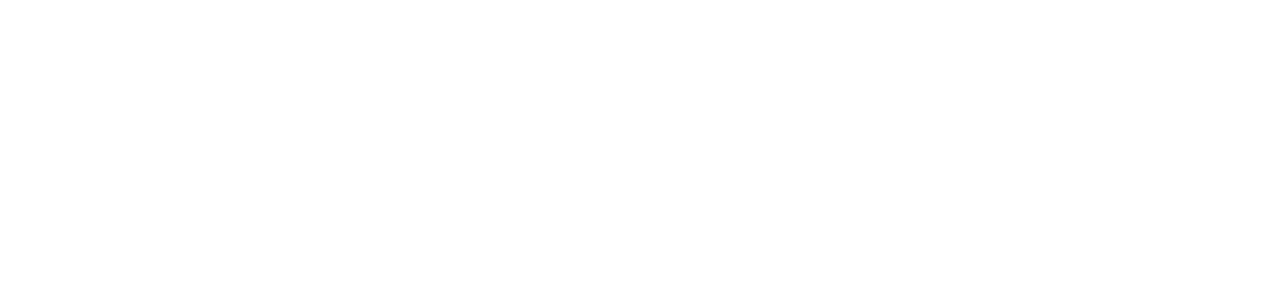
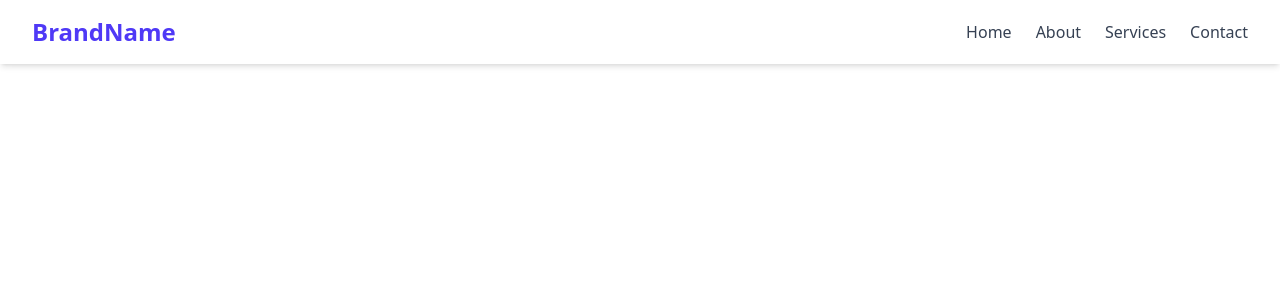
Before and after one commit to DKLakshman/E-Commerce-Web-Application, a React (Vite) app in the folder frontend/: page /nav in a window 1280 px wide. Before the commit this address had no page. Shown: the top 300 px of the page. Built offline with nearby package versions, Linux system fonts and the light colour scheme.

Commit message:
Create Footer : Frontend

```diff
--- a/frontend/package.json
+++ b/frontend/package.json
@@ -10,7 +10,11 @@
     "preview": "vite preview"
   },
   "dependencies": {
+    "@fortawesome/fontawesome-svg-core": "^6.7.2",
+    "@fortawesome/free-brands-svg-icons": "^6.7.2",
+    "@fortawesome/react-fontawesome": "^0.2.2",
     "@tailwindcss/vite": "^4.1.11",
+    "lucide-react": "^0.525.0",
     "react": "^19.1.0",
     "react-dom": "^19.1.0",
     "react-router-dom": "^7.6.3",
--- a/frontend/src/App.jsx
+++ b/frontend/src/App.jsx
@@ -3,11 +3,8 @@
 import "./App.css";
 import Register from "./pages/Register";
 import Login from "./pages/Login";
-import Hero from "./components/home/Hero";
-import ContactUs from "./components/home/ContactUs";
-import Products from "./components/home/Products";
 import Home from "./pages/Home";
-import LimitedEdition from "./components/home/LimitedEdition";
+import Nav from "./components/Nav";
 
 function App() {
   const [count, setCount] = useState(0);
@@ -17,11 +14,9 @@
       <Routes>
         <Route path="/register" element={<Register/>} />
         <Route path="/login" element={<Login/>} />
-        <Route path="/hero" element={<Hero/>}/>
-        <Route path="/contactUs" element={<ContactUs/>}/>
-        <Route path="/products" element={<Products/>}/>
-        <Route path="/limited" element={<LimitedEdition/>}/>
         <Route path="/" element={<Home/>}/>
+        <Route path="/nav" element={<Nav/>}/>
+
       </Routes>
 
     </Router>
--- /dev/null
+++ b/frontend/src/components/Footer.jsx
@@ -0,0 +1,71 @@
+import React from "react";
+import { FontAwesomeIcon } from "@fortawesome/react-fontawesome";
+import {
+  faInstagram,
+  faFacebook,
+  faThreads,
+} from "@fortawesome/free-brands-svg-icons";
+
+const Footer = () => {
+  return (
+    <div className="bg-[#9e9b95] ">
+      <div className="container mx-auto">
+        <div className="grid grid-cols-13 pt-8">
+          <div className="col-span-13 sm:col-span-3 sm:col-start-2 text-center">
+            <div className="mb-5 text-[15px] sm:text-xl font-bold text-[#223531]">Customer care</div>
+            <div className="mb-3 text-[13px] sm:text-sm cursor-pointer"><a href="http://" target="_blank" rel="noopener noreferrer">FAQ</a></div>
+            <div className="mb-3 text-[13px] sm:text-sm cursor-pointer"><a href="http://" target="_blank" rel="noopener noreferrer">Track Your Order</a></div>
+            <div className="mb-3 text-[13px] sm:text-sm cursor-pointer"><a href="http://" target="_blank" rel="noopener noreferrer">Returns</a></div>
+            <div className="mb-3 text-sm cursor-pointer"><a href="http://" target="_blank" rel="noopener noreferrer">Contact Us</a></div>
+          </div>
+          <div className="col-span-13 sm:col-span-3 sm:col-start-6 text-center">
+            <div className="mb-5 text-[15px] sm:text-xl font-bold text-[#223531]">Information</div>
+            <div className="mb-3 text-[13px] sm:text-sm cursor-pointer"><a href="http://" target="_blank" rel="noopener noreferrer">Size Guide</a></div>
+            <div className="mb-3 text-[13px] sm:text-sm cursor-pointer"><a href="http://" target="_blank" rel="noopener noreferrer">Term & condition</a></div>
+            <div className="mb-3 text-[13px] sm:text-sm cursor-pointer"><a href="http://" target="_blank" rel="noopener noreferrer">About Us</a></div>
+          </div>
+          <div className="col-span-13 sm:col-span-3 sm:col-start-10 text-center">
+            <div className="mb-5 text-[15px] sm:text-xl font-bold text-[#223531]">Social</div>
+            <div className="flex justify-center gap-3">
+              <a
+                href="https://www.instagram.com"
+                target="_blank"
+                rel="noopener noreferrer"
+              >
+                <FontAwesomeIcon
+                  icon={faInstagram}
+                  className="text-2xl"
+                />
+              </a>
+              <a
+                href="https://www.facebook.com"
+                target="_blank"
+                rel="noopener noreferrer"
+              >
+                <FontAwesomeIcon
+                  icon={faFacebook}
+                  className="text-2xl"
+                />
+              </a>
+              <a
+                href="https://www.threads.net"
+                target="_blank"
+                rel="noopener noreferrer"
+              >
+                <FontAwesomeIcon
+                  icon={faThreads}
+                  className="text-2xl"
+                />
+              </a>
+            </div>
+          </div>
+        </div>
+        <div className="sm:text-sm text-[10px] text-[#223531]  text-center pt-4 pb-5 font-bold">
+            @ 2025 All Rights Reserved. Designed by DKLakshman
+        </div>
+      </div>
+    </div>
+  );
+};
+
+export default Footer;
--- /dev/null
+++ b/frontend/src/components/Nav.jsx
@@ -0,0 +1,67 @@
+import React, { useState } from "react";
+import { Link } from "react-router-dom";
+import { Menu, X } from "lucide-react"; // You can also use heroicons
+
+const Nav = () => {
+  const [isOpen, setIsOpen] = useState(false);
+
+  const toggleMenu = () => setIsOpen(!isOpen);
+
+  return (
+    <nav className="bg-white shadow-md fixed w-full top-0 left-0 z-50">
+      <div className="max-w-7xl mx-auto px-4 sm:px-6 lg:px-8">
+        <div className="flex justify-between h-16 items-center">
+          {/* Logo */}
+          <div className="flex-shrink-0">
+            <Link to="/" className="text-2xl font-bold text-indigo-600">
+              BrandName
+            </Link>
+          </div>
+
+          {/* Desktop Nav */}
+          <div className="hidden md:flex space-x-6">
+            <Link to="/" className="text-gray-700 hover:text-indigo-600">
+              Home
+            </Link>
+            <Link to="/about" className="text-gray-700 hover:text-indigo-600">
+              About
+            </Link>
+            <Link to="/services" className="text-gray-700 hover:text-indigo-600">
+              Services
+            </Link>
+            <Link to="/contact" className="text-gray-700 hover:text-indigo-600">
+              Contact
+            </Link>
+          </div>
+
+          {/* Mobile Menu Button */}
+          <div className="md:hidden">
+            <button onClick={toggleMenu} className="text-gray-700">
+              {isOpen ? <X size={24} /> : <Menu size={24} />}
+            </button>
+          </div>
+        </div>
+      </div>
+
+      {/* Mobile Nav */}
+      {isOpen && (
+        <div className="md:hidden bg-white shadow-md px-4 pb-4 space-y-2">
+          <Link to="/" className="block text-gray-700 hover:text-indigo-600">
+            Home
+          </Link>
+          <Link to="/about" className="block text-gray-700 hover:text-indigo-600">
+            About
+          </Link>
+          <Link to="/services" className="block text-gray-700 hover:text-indigo-600">
+            Services
+          </Link>
+          <Link to="/contact" className="block text-gray-700 hover:text-indigo-600">
+            Contact
+          </Link>
+        </div>
+      )}
+    </nav>
+  );
+};
+
+export default Nav;
--- a/frontend/src/components/home/ContactUs.jsx
+++ b/frontend/src/components/home/ContactUs.jsx
@@ -2,7 +2,7 @@
 
 const ContactUs = () => {
   return (
-    <div className='bg-[#bdbab1]  pt-9 pb-10'>
+    <div className='bg-[#bbb8b0]  pt-9 pb-10'>
       <div className='container mx-auto grid '>
         <div className='text-[#223531] text-center sm:text-4xl font-bold col-span-10 mt-3'>ContactUs</div>
 
--- a/frontend/src/pages/Home.jsx
+++ b/frontend/src/pages/Home.jsx
@@ -5,6 +5,7 @@
 import MarqueeBanner from "../components/home/MarqueeBanner";
 import AboutUs from "../components/home/AboutUs";
 import ContactUs from "../components/home/ContactUs";
+import Footer from "../components/Footer";
 
 function Home() {
   return (
@@ -15,6 +16,7 @@
       <AboutUs/>
       <LimitedEdition />
       <ContactUs/>
+      <Footer/>
 
     </div>
   );
```
Also changed, not shown: 1 other file (tests, documents, lock files or other folders).
